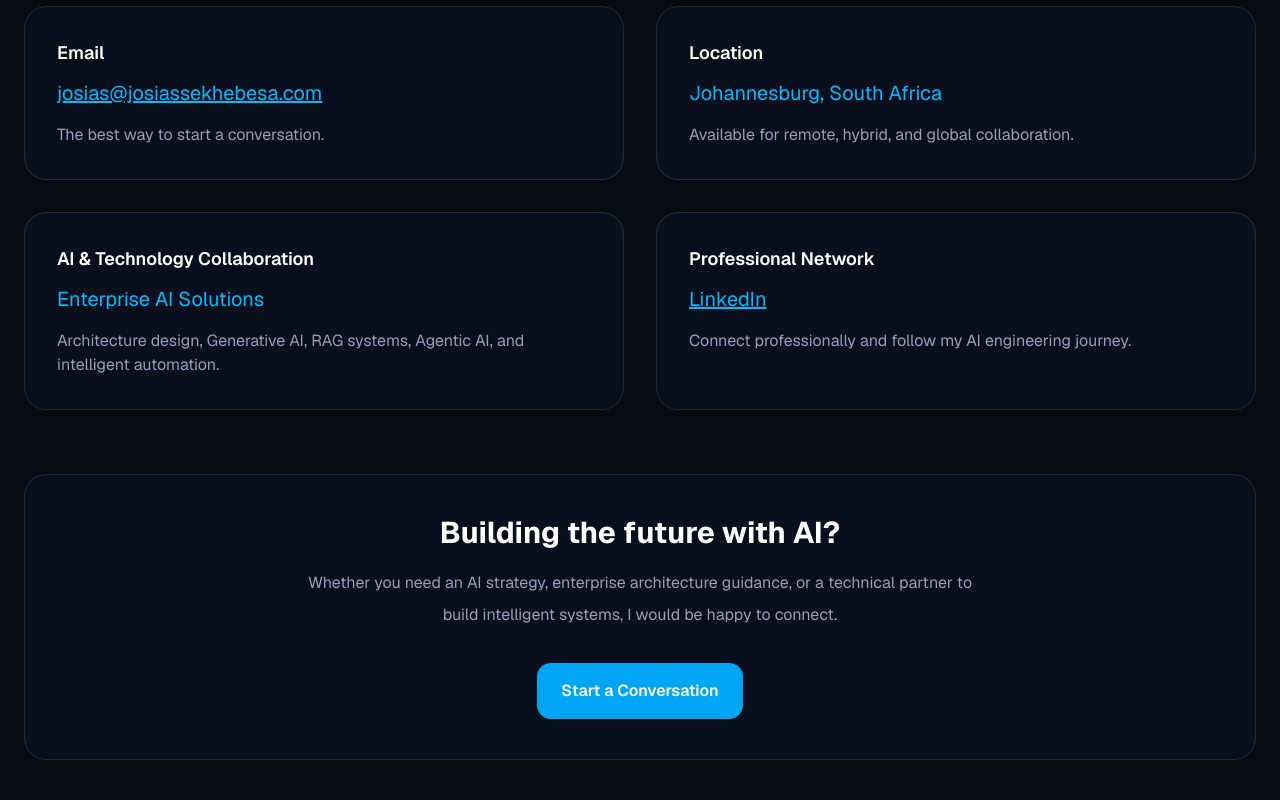
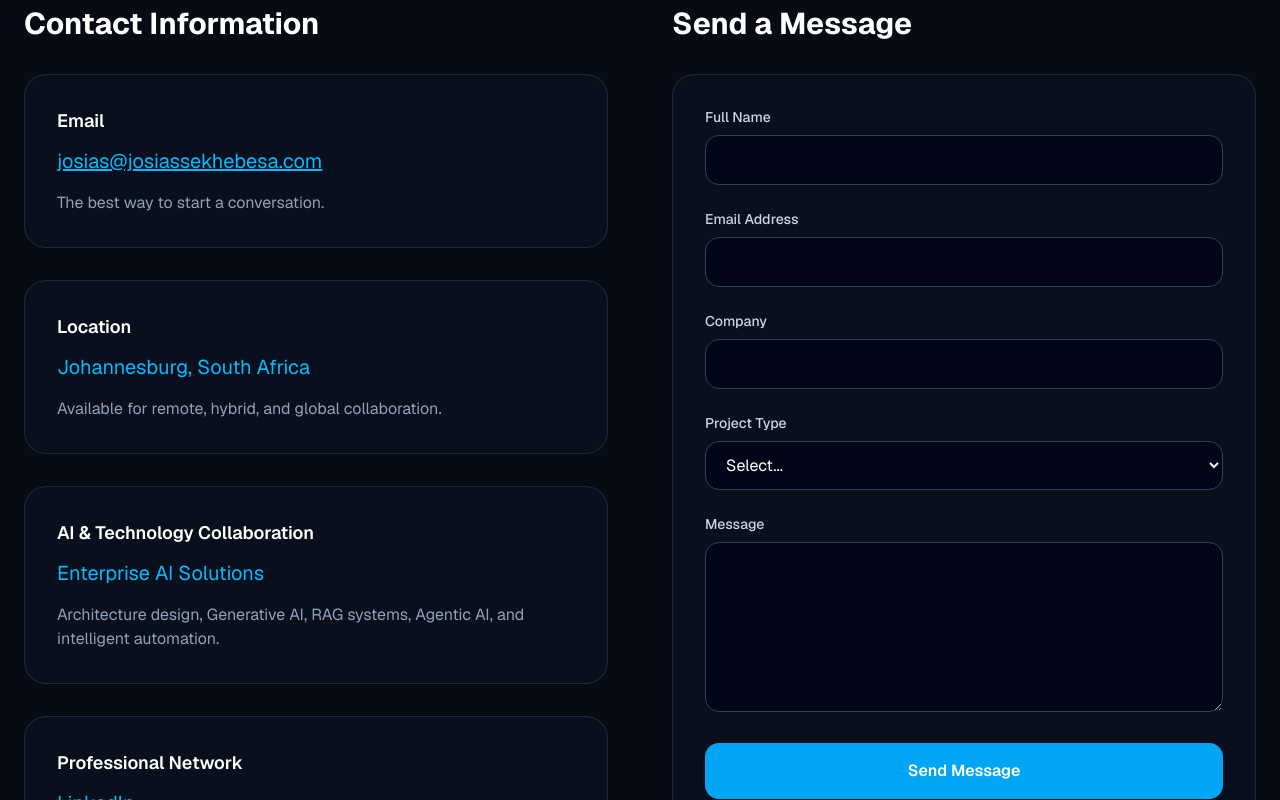
Before and after one commit to Josias-1/josiassekhebesa-portfolio, a Next.js app: page /contact in a window 1280 px wide. Shown: the part 740-1540 px from the top of the page. Built offline with nearby package versions, Linux system fonts and the light colour scheme.

Commit message:
feat: Turnstile Widgets and form

```diff
--- /dev/null
+++ b/app/api/contact/route.ts
@@ -0,0 +1,81 @@
+import { NextResponse } from "next/server";
+import { Resend } from "resend";
+
+const resend = new Resend(process.env.RESEND_API_KEY);
+
+export async function POST(req: Request) {
+  try {
+    const {
+      name,
+      email,
+      company,
+      project,
+      message,
+    } = await req.json();
+
+    if (!name || !email || !message) {
+      return NextResponse.json(
+        {
+          success: false,
+          error: "Missing required fields.",
+        },
+        {
+          status: 400,
+        }
+      );
+    }
+
+    const { error } = await resend.emails.send({
+      from: "Website <contact@josiassekhebesa.com>",
+      to: "josias@josiassekhebesa.com",
+      replyTo: email,
+      subject: `New Portfolio Enquiry from ${name}`,
+
+      html: `
+        <h2>New Portfolio Contact</h2>
+
+        <p><strong>Name:</strong> ${name}</p>
+        <p><strong>Email:</strong> ${email}</p>
+        <p><strong>Company:</strong> ${company || "Not provided"}</p>
+        <p><strong>Project:</strong> ${project || "Not specified"}</p>
+
+        <hr />
+
+        <h3>Message</h3>
+
+        <p>${message}</p>
+      `,
+    });
+
+    if (error) {
+      console.error(error);
+
+      return NextResponse.json(
+        {
+          success: false,
+          error: error.message,
+        },
+        {
+          status: 500,
+        }
+      );
+    }
+
+    return NextResponse.json({
+      success: true,
+    });
+
+  } catch (error) {
+    console.error(error);
+
+    return NextResponse.json(
+      {
+        success: false,
+        error: "Internal server error.",
+      },
+      {
+        status: 500,
+      }
+    );
+  }
+}
--- a/app/contact/page.tsx
+++ b/app/contact/page.tsx
@@ -1,22 +1,30 @@
 import PageHero from "@/components/ui/PageHero";
 import InfoCard from "@/components/ui/InfoCard";
+import ContactForm from "@/components/forms/ContactForm";
 import { contact } from "@/data/contact";
 
 export default function ContactPage() {
   return (
     <>
-
       <PageHero
         eyebrow="CONTACT"
         title="Let's Build Intelligent Solutions Together"
-        description="Interested in enterprise AI, Generative AI solutions, AI architecture, or technology collaboration? Let's discuss how AI can create measurable business impact."
+        description="Interested in Enterprise AI, Generative AI, AI architecture, or technology collaboration? Let's discuss how AI can create measurable business impact."
       />
-
 
       <section className="mx-auto max-w-7xl px-6 py-24">
 
-        <div className="grid gap-8 md:grid-cols-2">
+        <div className="grid gap-16 lg:grid-cols-2">
 
+          {/* Left Side */}
+
+          <div>
+
+            <h2 className="mb-8 text-3xl font-bold text-white">
+              Contact Information
+            </h2>
+
+            <div className="space-y-8">
 
               <InfoCard
                 title="Email"
@@ -31,23 +39,17 @@ export default function ContactPage() {
                 description="The best way to start a conversation."
               />
 
-
-
               <InfoCard
                 title="Location"
                 value={contact.location}
                 description="Available for remote, hybrid, and global collaboration."
               />
 
-
-
               <InfoCard
                 title="AI & Technology Collaboration"
                 value="Enterprise AI Solutions"
                 description="Architecture design, Generative AI, RAG systems, Agentic AI, and intelligent automation."
               />
-
-
 
               <InfoCard
                 title="Professional Network"
@@ -64,25 +66,37 @@ export default function ContactPage() {
                 description="Connect professionally and follow my AI engineering journey."
               />
 
+            </div>
 
           </div>
 
+          {/* Right Side */}
 
+          <div>
+
+            <h2 className="mb-8 text-3xl font-bold text-white">
+              Send a Message
+            </h2>
+
+            <ContactForm />
+
+          </div>
+
+        </div>
 
         {/* CTA */}
-        <div className="mt-16 rounded-3xl border border-white/10 bg-slate-900/40 p-10 text-center">
+
+        <div className="mt-20 rounded-3xl border border-white/10 bg-slate-900/40 p-10 text-center">
 
           <h2 className="text-3xl font-bold text-white">
             Building the future with AI?
           </h2>
 
-
           <p className="mx-auto mt-4 max-w-2xl leading-8 text-slate-400">
             Whether you need an AI strategy, enterprise architecture guidance,
-            or a technical partner to build intelligent systems, I would be
-            happy to connect.
+            or a technical partner to build intelligent systems, I'd be happy
+            to connect.
           </p>
-
 
           <a
             href={`mailto:${contact.email}`}
@@ -91,13 +105,9 @@ export default function ContactPage() {
             Start a Conversation
           </a>
 
-
         </div>
 
-
       </section>
-
-
     </>
   );
 }
--- /dev/null
+++ b/components/forms/ContactForm.tsx
@@ -0,0 +1,209 @@
+"use client";
+
+import { useState } from "react";
+
+export default function ContactForm() {
+  const [loading, setLoading] = useState(false);
+  const [success, setSuccess] = useState(false);
+  const [submittedName, setSubmittedName] = useState("");
+
+  const [form, setForm] = useState({
+    name: "",
+    email: "",
+    company: "",
+    project: "",
+    message: "",
+  });
+
+  async function handleSubmit(e: React.FormEvent) {
+    e.preventDefault();
+
+    setLoading(true);
+
+    try {
+      const response = await fetch("/api/contact", {
+        method: "POST",
+        headers: {
+          "Content-Type": "application/json",
+        },
+        body: JSON.stringify(form),
+      });
+
+      if (!response.ok) {
+        throw new Error("Failed");
+      }
+
+      setSubmittedName(form.name);
+      setSuccess(true);
+
+      setForm({
+        name: "",
+        email: "",
+        company: "",
+        project: "",
+        message: "",
+      });
+
+    } catch (error) {
+      alert("Something went wrong. Please try again.");
+      console.error(error);
+    }
+
+    setLoading(false);
+  }
+
+  if (success) {
+    return (
+      <div className="rounded-3xl border border-emerald-500/20 bg-gradient-to-br from-emerald-500/10 to-sky-500/10 p-10">
+
+        <h2 className="text-3xl font-bold text-white">
+          Hi {submittedName},
+        </h2>
+
+        <p className="mt-6 leading-8 text-slate-300">
+          Thank you for reaching out and for your interest in my work.
+        </p>
+
+        <p className="mt-4 leading-8 text-slate-300">
+          I've received your enquiry successfully and will personally review your message.
+          You can expect a response within one business day.
+        </p>
+
+        <p className="mt-8 leading-8 text-slate-300">
+          In the meantime, feel free to explore more of my Enterprise AI
+          projects, architecture playbooks, and technical work throughout
+          the website.
+        </p>
+
+        <div className="mt-10">
+          <p className="font-semibold text-white">
+            Best regards,
+          </p>
+
+          <p className="mt-2 text-xl font-semibold text-sky-400">
+            Josias Sekhebesa
+          </p>
+
+          <p className="text-slate-500">
+            Enterprise AI Engineer
+          </p>
+        </div>
+
+        <button
+          onClick={() => {
+            setSuccess(false);
+            setSubmittedName("");
+          }}
+          className="mt-12 rounded-xl bg-sky-500 px-6 py-4 font-semibold text-white transition hover:bg-sky-600"
+        >
+          Send Another Message
+        </button>
+
+      </div>
+    );
+  }
+
+  return (
+    <form
+      onSubmit={handleSubmit}
+      className="rounded-3xl border border-white/10 bg-slate-900/40 p-8"
+    >
+      <div className="space-y-6">
+
+        <div>
+          <label className="mb-2 block text-sm font-medium text-slate-300">
+            Full Name
+          </label>
+
+          <input
+            required
+            type="text"
+            value={form.name}
+            onChange={(e) =>
+              setForm({ ...form, name: e.target.value })
+            }
+            className="w-full rounded-xl border border-slate-700 bg-slate-950 px-4 py-3 text-white outline-none transition focus:border-sky-500"
+          />
+        </div>
+
+        <div>
+          <label className="mb-2 block text-sm font-medium text-slate-300">
+            Email Address
+          </label>
+
+          <input
+            required
+            type="email"
+            value={form.email}
+            onChange={(e) =>
+              setForm({ ...form, email: e.target.value })
+            }
+            className="w-full rounded-xl border border-slate-700 bg-slate-950 px-4 py-3 text-white outline-none transition focus:border-sky-500"
+          />
+        </div>
+
+        <div>
+          <label className="mb-2 block text-sm font-medium text-slate-300">
+            Company
+          </label>
+
+          <input
+            type="text"
+            value={form.company}
+            onChange={(e) =>
+              setForm({ ...form, company: e.target.value })
+            }
+            className="w-full rounded-xl border border-slate-700 bg-slate-950 px-4 py-3 text-white outline-none transition focus:border-sky-500"
+          />
+        </div>
+
+        <div>
+          <label className="mb-2 block text-sm font-medium text-slate-300">
+            Project Type
+          </label>
+
+          <select
+            value={form.project}
+            onChange={(e) =>
+              setForm({ ...form, project: e.target.value })
+            }
+            className="w-full rounded-xl border border-slate-700 bg-slate-950 px-4 py-3 text-white outline-none transition focus:border-sky-500"
+          >
+            <option value="">Select...</option>
+            <option>Enterprise AI</option>
+            <option>Azure AI</option>
+            <option>Generative AI</option>
+            <option>AI Architecture</option>
+            <option>Consulting</option>
+            <option>Speaking Engagement</option>
+            <option>Other</option>
+          </select>
+        </div>
+
+        <div>
+          <label className="mb-2 block text-sm font-medium text-slate-300">
+            Message
+          </label>
+
+          <textarea
+            required
+            rows={6}
+            value={form.message}
+            onChange={(e) =>
+              setForm({ ...form, message: e.target.value })
+            }
+            className="w-full rounded-xl border border-slate-700 bg-slate-950 px-4 py-3 text-white outline-none transition focus:border-sky-500"
+          />
+        </div>
+
+        <button
+          disabled={loading}
+          className="w-full rounded-xl bg-sky-500 px-6 py-4 font-semibold text-white transition hover:bg-sky-600 disabled:cursor-not-allowed disabled:opacity-60"
+        >
+          {loading ? "Sending..." : "Send Message"}
+        </button>
+
+      </div>
+    </form>
+  );
+}
--- a/package.json
+++ b/package.json
@@ -10,6 +10,7 @@
   },
   "dependencies": {
     "@base-ui/react": "^1.6.0",
+    "@marsidev/react-turnstile": "^1.5.3",
     "class-variance-authority": "^0.7.1",
     "clsx": "^2.1.1",
     "framer-motion": "^12.42.2",
@@ -19,6 +20,7 @@
     "react": "19.2.4",
     "react-countup": "^6.5.3",
     "react-dom": "19.2.4",
+    "resend": "^6.17.2",
     "shadcn": "^4.13.1",
     "tailwind-merge": "^3.6.0",
     "tw-animate-css": "^1.4.0"
```
Also changed, not shown: 1 other file (tests, documents, lock files or other folders). Lines whose indentation alone changed are shown as unchanged.
